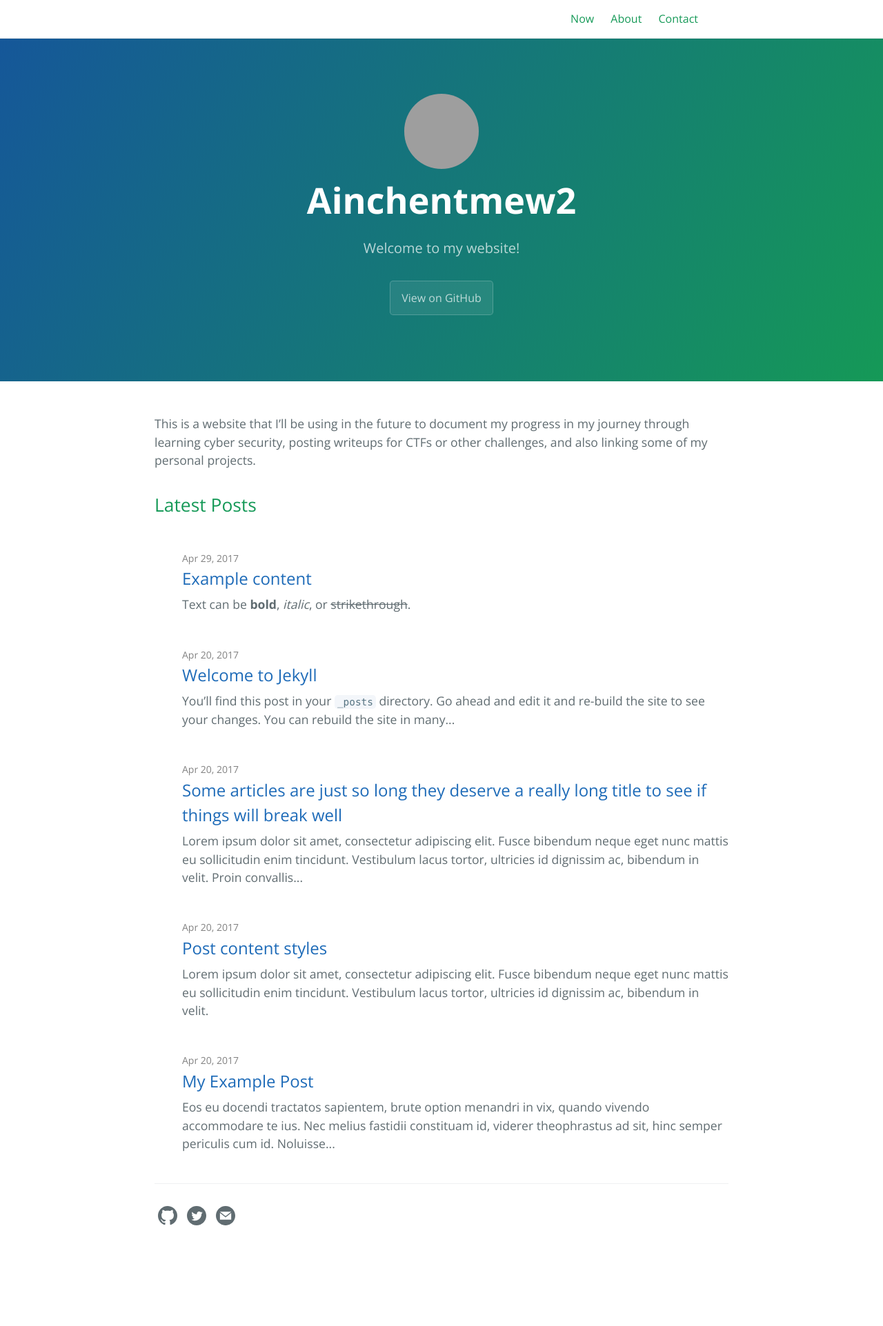
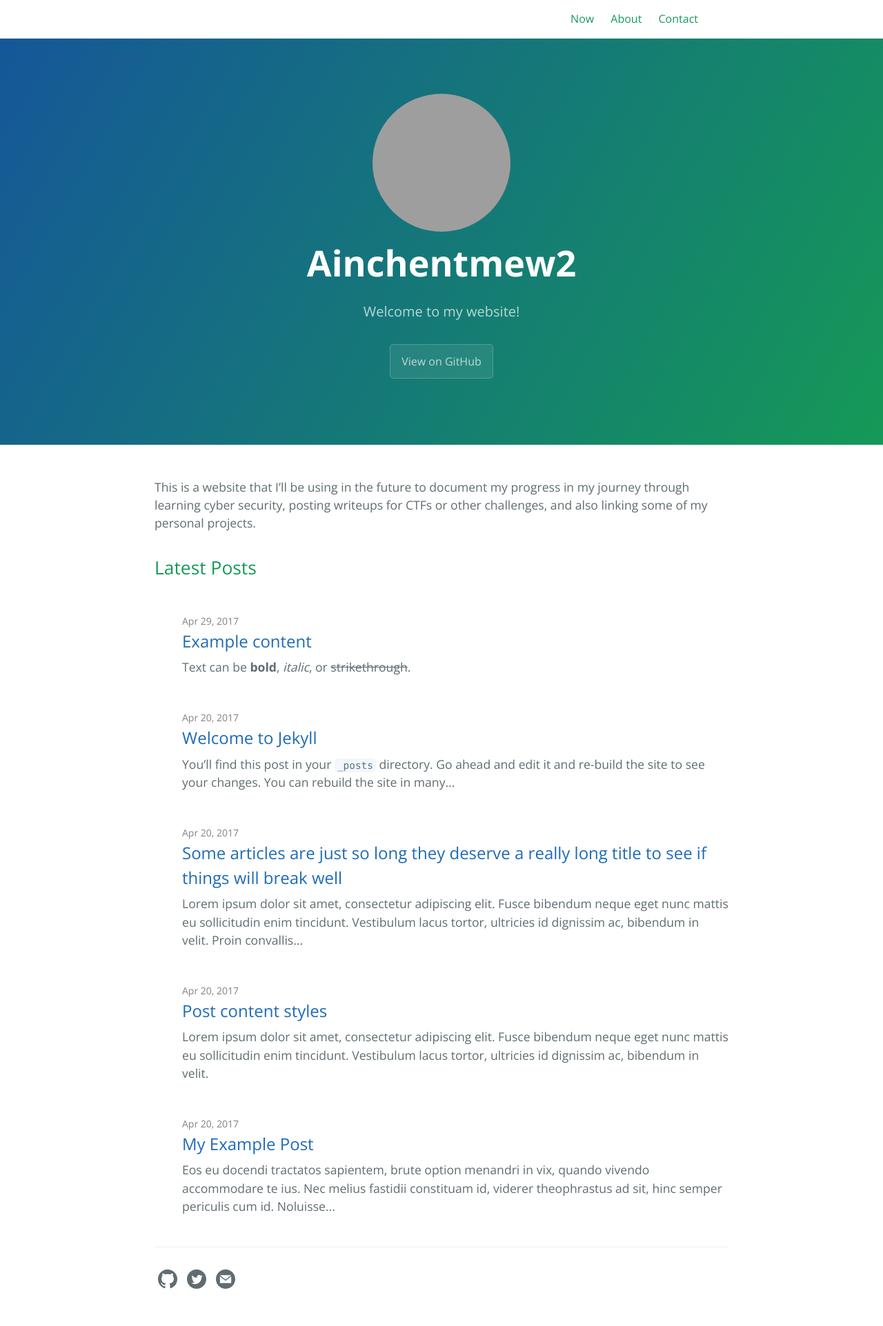
Before and after one commit to Glitch-Gecko/glitch-gecko.github.io, a Jekyll site: the page built from index.md, in a window 1280 px wide. Shown: the whole page at 69% size. Built offline with Jekyll 4.4.1, drawn with Linux system fonts in a browser that asks for light colours; before the commit the page ends 1831 px from its top, so only the background shows below that; grey boxes are pictures that could not be loaded.

Commit message:
Removed width setting so mobile devices render header properly

```diff
--- a/_layouts/default.html
+++ b/_layouts/default.html
@@ -66,7 +66,7 @@
 
         <section class="page-header">
 	    {% if page.layout == 'home' %}
-	    <img src="https://avatars.githubusercontent.com/u/17220280?v=4" style="border-radius: 50% !important; display: inline-block; width: 10%;">
+	    <img src="https://avatars.githubusercontent.com/u/17220280?v=4" style="border-radius: 50% !important; display: inline-block;">
 	    {% endif %}
             <h1 class="project-name">{{ page-title }}</h1>
             <h2 class="project-tagline">{{ page-tagline }}</h2>
```
Also changed, not shown: 12 other files.
